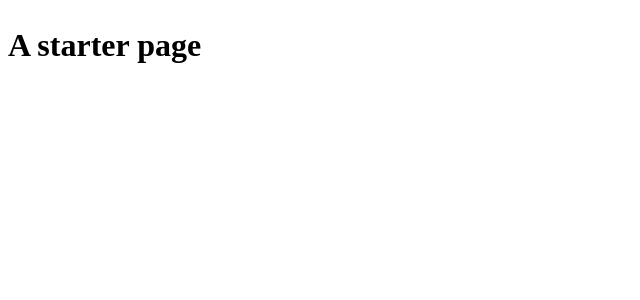
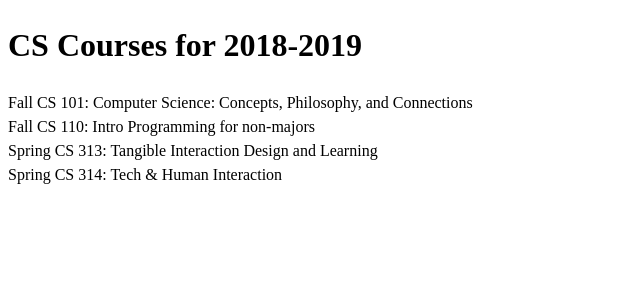
Before and after one commit to superalv123/react-challenges, a React (Vite) app: page / in a window 1280 px wide. Shown: the top 300 px of the page, without its empty margins (0-640 px from the left). Built offline with nearby package versions, Linux system fonts and the light colour scheme.

Commit message:
Added functionality to display courses from a schedule

```diff
--- a/src/App.tsx
+++ b/src/App.tsx
@@ -1,9 +1,58 @@
-import './App.css';
+import './App.css'
 
-const App = () => (
-  <main>
-    <h1>A starter page</h1>
-  </main>
-);
+const schedules = {
+  'CS-2018-2019': {
+    title: 'CS Courses for 2018-2019',
+    courses: {
+      F101: {
+        term: 'Fall',
+        number: '101',
+        meets: 'MWF 11:00-11:50',
+        title: 'Computer Science: Concepts, Philosophy, and Connections',
+      },
+      F110: {
+        term: 'Fall',
+        number: '110',
+        meets: 'MWF 10:00-10:50',
+        title: 'Intro Programming for non-majors',
+      },
+      S313: {
+        term: 'Spring',
+        number: '313',
+        meets: 'TuTh 15:30-16:50',
+        title: 'Tangible Interaction Design and Learning',
+      },
+      S314: {
+        term: 'Spring',
+        number: '314',
+        meets: 'TuTh 9:30-10:50',
+        title: 'Tech & Human Interaction',
+      },
+    },
+  },
+} as const
 
-export default App;
+const App = () => {
+  const schedule = schedules['CS-2018-2019']
+
+  const courses = Object.entries(schedule.courses).map(([code, course]) => ({
+    code,
+    ...course,
+  }))
+
+  return (
+    <main className="app-shell">
+      <h1 className="schedule-title">{schedule.title}</h1>
+
+      <ul className="course-list" aria-label="Computer Science course schedule">
+        {courses.map(({ code, term, number, title }) => (
+          <li key={code} className="course-item">
+            {term} CS {number}: {title}
+          </li>
+        ))}
+      </ul>
+    </main>
+  )
+}
+
+export default App
--- a/tsconfig.app.json
+++ b/tsconfig.app.json
@@ -3,7 +3,7 @@
     "tsBuildInfoFile": "./node_modules/.tmp/tsconfig.app.tsbuildinfo",
     "target": "ESNext",
     "useDefineForClassFields": true,
-    "lib": ["DOM", "DOM.Iterable"],
+    "lib": ["ESNext", "DOM", "DOM.Iterable"],
     "module": "ESNext",
     "skipLibCheck": true,
     "types": ["vitest/globals", "@testing-library/jest-dom"],
```
